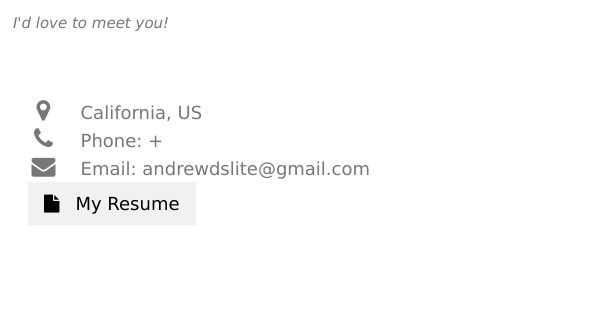
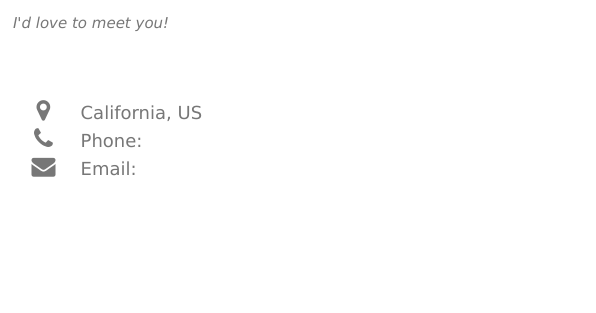
Before and after one commit to andrewjvuong/andrewjvuong.github.io, a plain HTML site: page index.html in a window 1280 px wide. Shown: the part 3718-4031 px from the top of the page, 549-1145 px from the left. Drawn offline with nearby package versions, Linux system fonts and the light colour scheme.

Commit message:
Update index.html

```diff
--- a/index.html
+++ b/index.html
@@ -183,9 +183,9 @@
     <div class="w3-col m6 w3-panel">
       <div class="w3-large w3-margin-bottom">
         <i class="fa fa-map-marker fa-fw w3-hover-text-black w3-xlarge w3-margin-right"></i> California, US<br>
-        <i class="fa fa-phone fa-fw w3-hover-text-black w3-xlarge w3-margin-right"></i> Phone: +<br>
-        <i class="fa fa-envelope fa-fw w3-hover-text-black w3-xlarge w3-margin-right"></i> Email: andrewdslite@gmail.com<br>
-        <a href="img/Professional Resume - Andrew Vuong.docx" class="w3-button w3-light-grey"><i class="fa fa-file w3-margin-right"></i>My Resume</a>
+        <i class="fa fa-phone fa-fw w3-hover-text-black w3-xlarge w3-margin-right"></i> Phone: <br>
+        <i class="fa fa-envelope fa-fw w3-hover-text-black w3-xlarge w3-margin-right"></i> Email: <br>
+        <!-- <a href="img/Professional Resume - Andrew Vuong.docx" class="w3-button w3-light-grey"><i class="fa fa-file w3-margin-right"></i>My Resume</a> -->
     </div>
   </div>
 </div>
```
